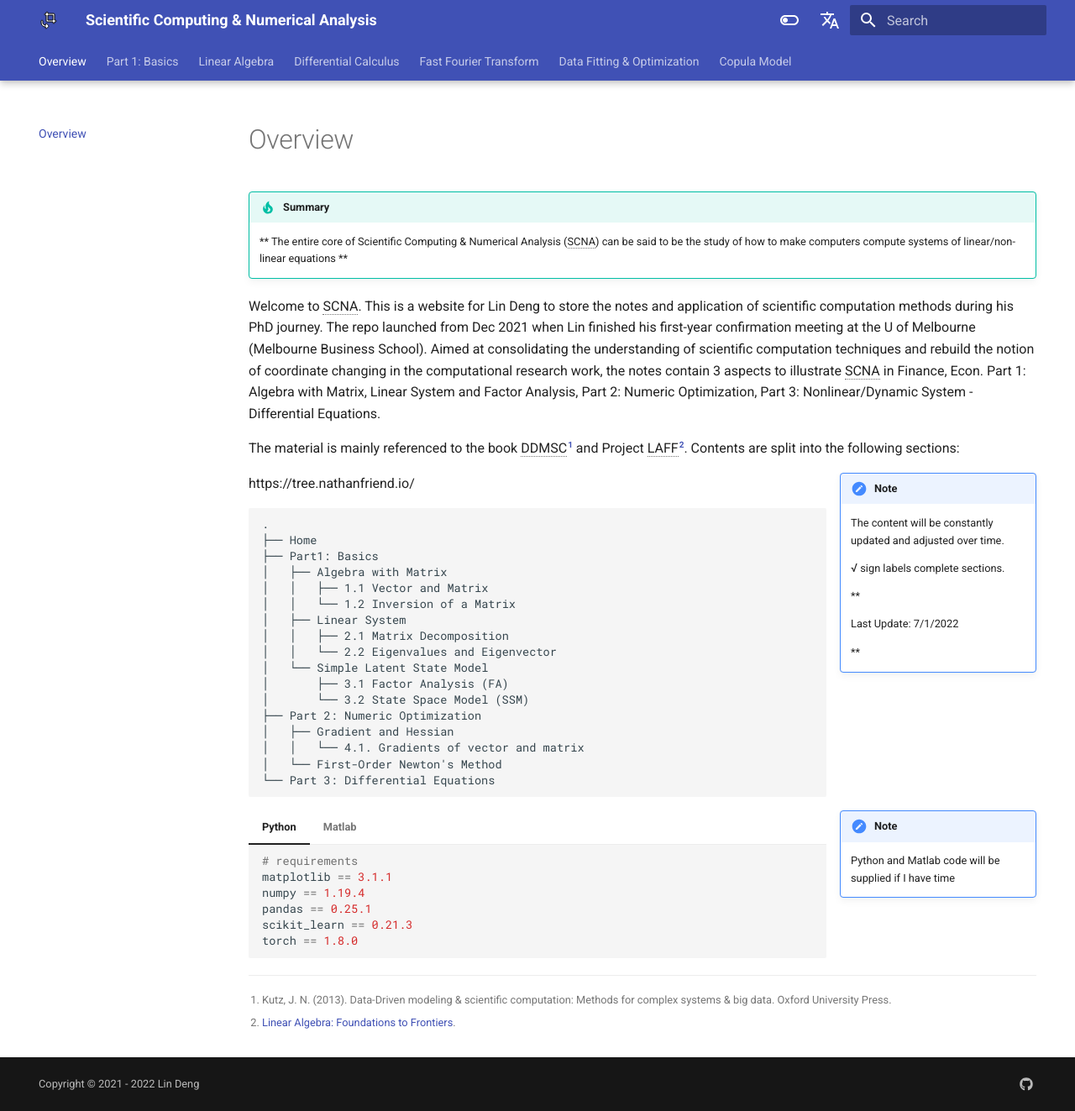
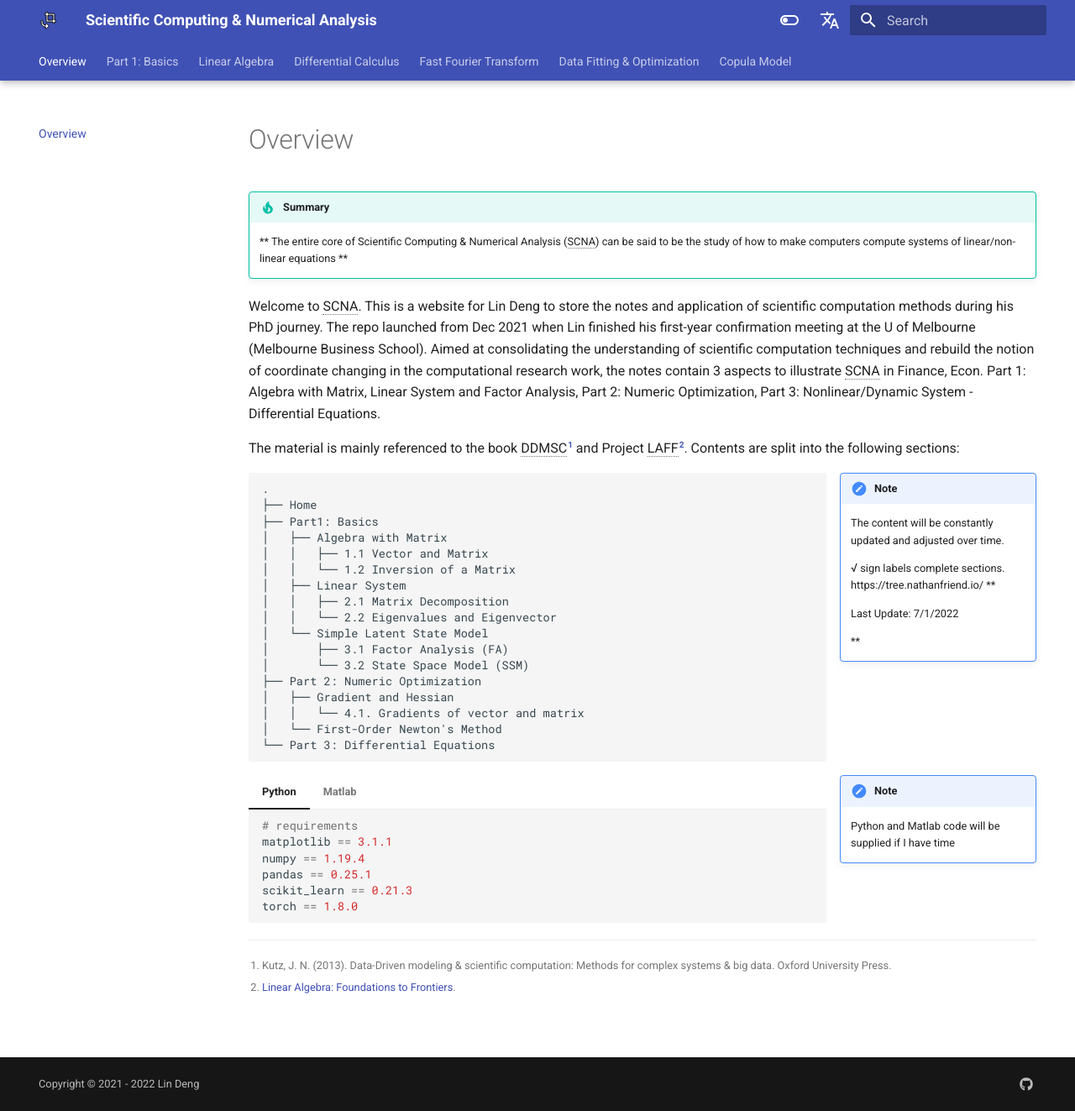
Before and after one commit to linchrisdeng/notes-Scientific-Computing, an MkDocs documentation site: the page built from docs/index.md, in a window 1280 px wide and 1323 px high. Shown: the whole window at 84% size. Built offline with MkDocs 1.6.1 and Material for MkDocs 9.7.7, drawn with Linux system fonts in a browser that asks for light colours; comment, search, counter and statistics services are not loaded; part of the change alters nothing that is shown.

````diff
--- a/docs/index.md
+++ b/docs/index.md
@@ -15,7 +15,7 @@ The material is mainly referenced to the book DDMSC[^1] and Project LAFF[^2]. Co
     The content will be constantly updated and adjusted over time.
 
     √ sign labels complete sections.
-
+    https://tree.nathanfriend.io/
     ** <p> Last Update: <span id="datetime"> </span></p>
     <script>
     var dt = new Date();
@@ -42,7 +42,6 @@ The material is mainly referenced to the book DDMSC[^1] and Project LAFF[^2]. Co
     - [ ] ** Part 3: Differential Equations **
  -->
 
-https://tree.nathanfriend.io/
 ```
 .
 ├── Home
````
